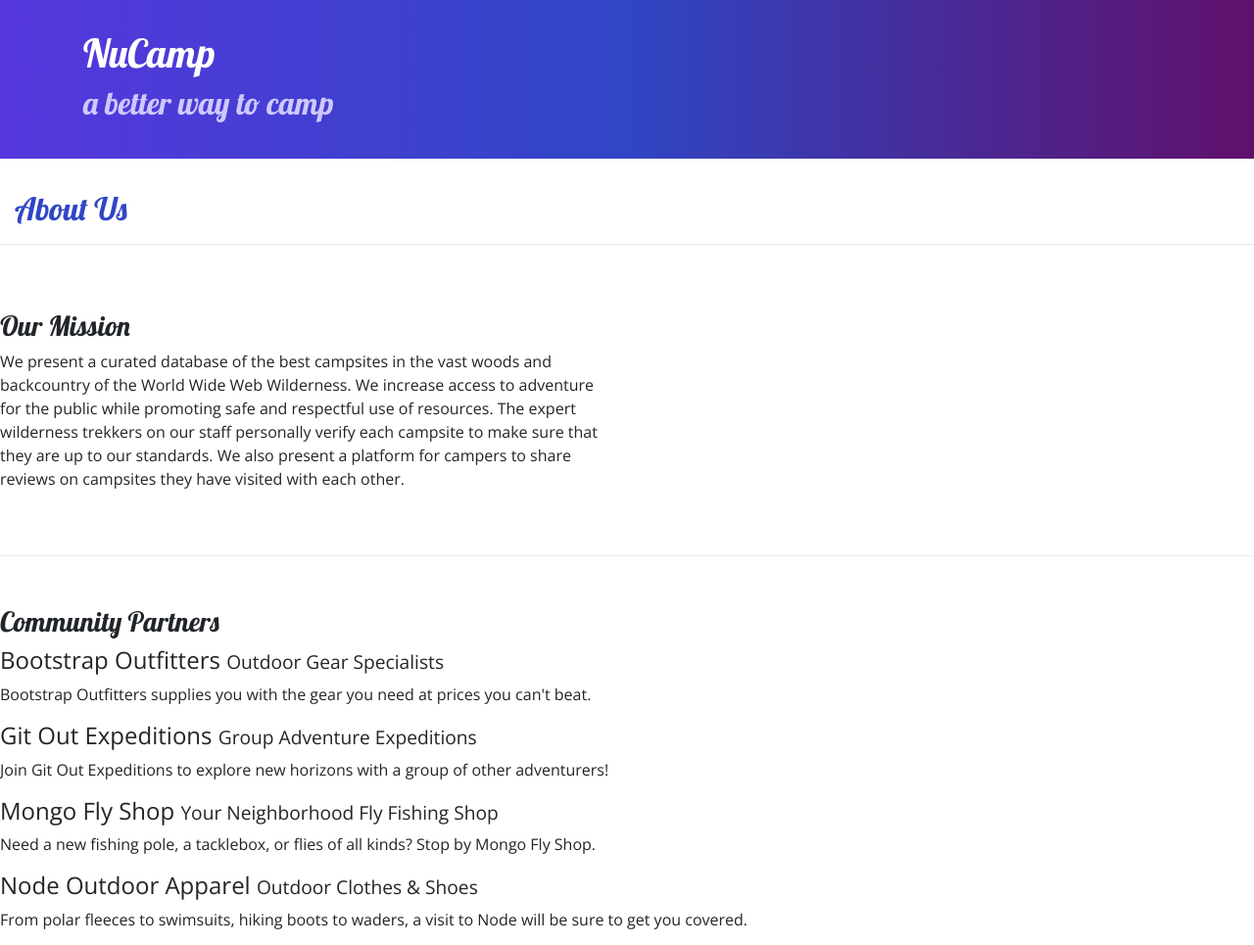
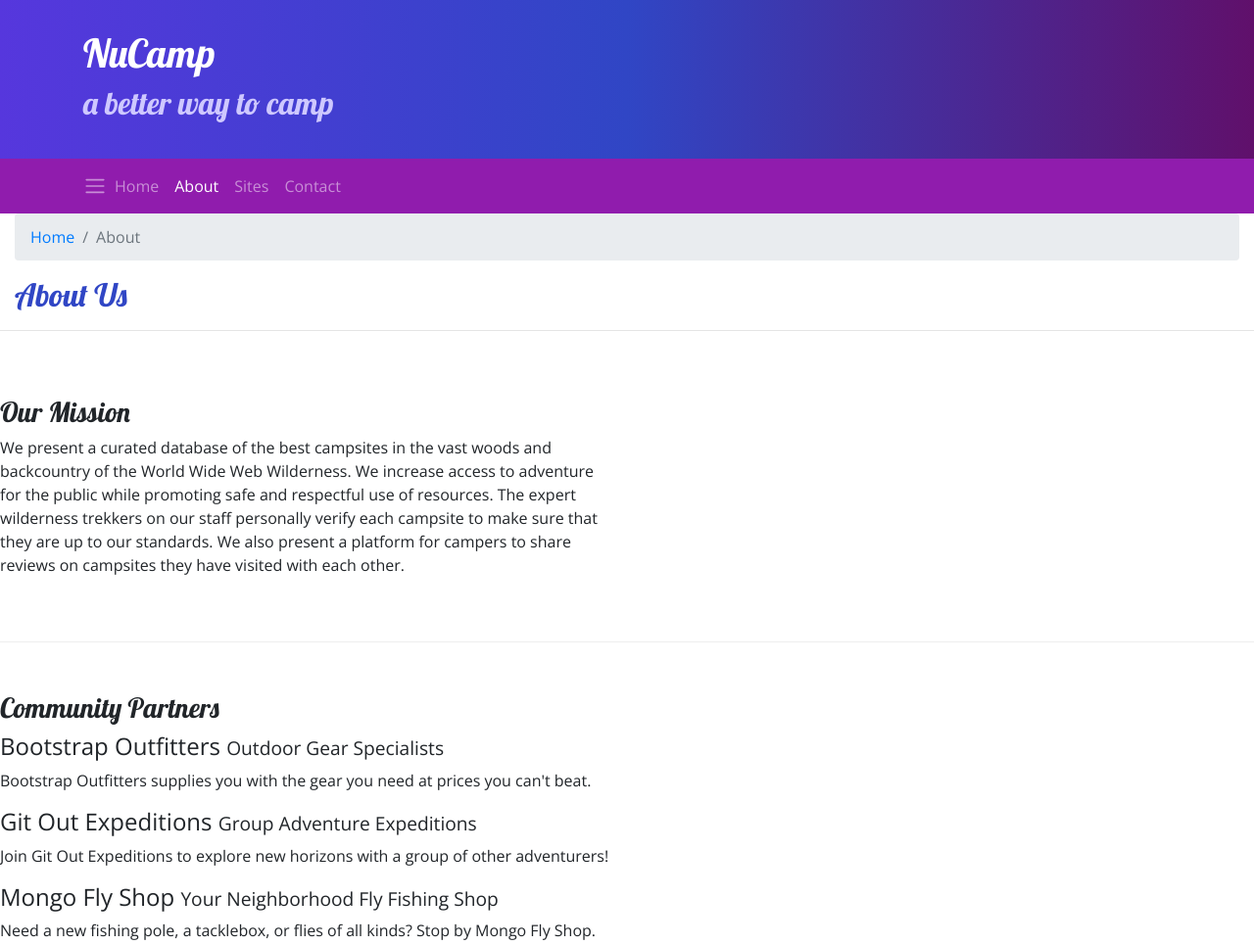
Before and after one commit to cynth-io/nucampsite, a website: page aboutus.html in a window 1280 px wide. Shown: the top 965 px of the page at 98% size. Drawn offline with nearby package versions, Linux system fonts and the light colour scheme.

Commit message:
Navigation to NucampSite

```diff
--- a/aboutus.html
+++ b/aboutus.html
@@ -1,22 +1,26 @@
 <!DOCTYPE html>
 <html lang="en">
-
     <head>
     <!-- Required meta tags always come first -->
     <meta charset="utf-8" />
     <meta name="viewport" content="width=device-width, initial-scale=1" />
 
     <!-- Bootstrap CSS -->
-    <link rel="stylesheet" href="node_modules/bootstrap/dist/css/bootstrap.min.css" />
+    <link
+        rel="stylesheet"
+        href="node_modules/bootstrap/dist/css/bootstrap.min.css"
+    />
 
     <!-- Additional CSS must be placed after Bootstrap CSS -->
-    <link rel="stylesheet" href="https://fonts.googleapis.com/css?family=Lobster|Open+Sans" />
+    <link
+        rel="stylesheet"
+        href="https://fonts.googleapis.com/css?family=Lobster|Open+Sans"
+    />
     <link rel="stylesheet" href="css/styles.css" />
     <title>NuCamp: A Better Way To Camp</title>
     </head>
 
     <body>
-
     <header class="jumbotron jumbotron-fluid">
         <div class="container">
         <div class="row">
@@ -28,10 +32,31 @@
         </div>
     </header>
 
+    <!-- NAVIGATION, RESPONSIVE BEHAVIOR BUTTON, COLLAPSE NAVBAR-->
+    <nav class="navbar navbar-expand-sm navbar-dark sticky-top">
+        <div class="container"
+            <button class="navbar-toggler ml-auto" type="button" data-toggle="collapse" data-target="#nucampNavbar">
+                <span class="navbar-toggler-icon"></span>
+            </button>
+            <div class="collapse navbar-collapse" id="nucampNavbar">
+                <ul class="navbar-nav">
+                    <li class="nav-item"><a class="nav-link" href="index.html">Home</a></li>
+                    <li class="nav-item active"><a class="nav-link" href="#">About</a></li>
+                    <li class="nav-item"><a class="nav-link" href="#">Sites</a></li>
+                    <li class="nav-item"><a class="nav-link" href="#">Contact</a></li>
+                </ul>
+            </div>
+        </div>
+    </nav>
+
     <div>
         <div>
         <div>
             <div class="col">
+                <ol class="breadcrumb">
+                    <li class="breadcrumb-item"><a href="index.html">Home</a></li>
+                    <li class="breadcrumb-item active">About</li>
+                </ol>
                 <h2>About Us</h2>
             </div>
             <hr />
@@ -43,7 +68,16 @@
             <div class="row row-content">
             <div class="col-sm-6 col-xl-6">
                 <h3>Our Mission</h3>
-                    <p>We present a curated database of the best campsites in the vast woods and backcountry of the World Wide Web Wilderness. We increase access to adventure for the public while promoting safe and respectful use of resources. The expert wilderness trekkers on our staff personally verify each campsite to make sure that they are up to our standards. We also present a platform for campers to share reviews on campsites they have visited with each other.</p>
+                <p>
+                We present a curated database of the best campsites in the vast
+                woods and backcountry of the World Wide Web Wilderness. We
+                increase access to adventure for the public while promoting safe
+                and respectful use of resources. The expert wilderness trekkers
+                on our staff personally verify each campsite to make sure that
+                they are up to our standards. We also present a platform for
+                campers to share reviews on campsites they have visited with
+                each other.
+                </p>
             </div>
             </div>
         </div>
@@ -54,14 +88,34 @@
             <div class="row row-content">
             <div class="col">
                 <h3>Community Partners</h3>
-                    <h4>Bootstrap Outfitters <small>Outdoor Gear Specialists</small></h4>
-                    <p class="d-none d-sm-block">Bootstrap Outfitters supplies you with the gear you need at prices you can't beat.</p>
-                    <h4>Git Out Expeditions <small>Group Adventure Expeditions</small></h4>
-                    <p class="d-none d-sm-block">Join Git Out Expeditions to explore new horizons with a group of other adventurers!</p>
-                    <h4>Mongo Fly Shop <small>Your Neighborhood Fly Fishing Shop</small></h4>
-                    <p class="d-none d-sm-block">Need a new fishing pole, a tacklebox, or flies of all kinds? Stop by Mongo Fly Shop.</p>
-                    <h4>Node Outdoor Apparel <small>Outdoor Clothes & Shoes</small></h4>
-                    <p class="d-none d-sm-block">From polar fleeces to swimsuits, hiking boots to waders, a visit to Node will be sure to get you covered.</p>
+                <h4>
+                Bootstrap Outfitters <small>Outdoor Gear Specialists</small>
+                </h4>
+                <p class="d-none d-sm-block">
+                Bootstrap Outfitters supplies you with the gear you need at
+                prices you can't beat.
+                </p>
+                <h4>
+                Git Out Expeditions <small>Group Adventure Expeditions</small>
+                </h4>
+                <p class="d-none d-sm-block">
+                Join Git Out Expeditions to explore new horizons with a group of
+                other adventurers!
+                </p>
+                <h4>
+                Mongo Fly Shop <small>Your Neighborhood Fly Fishing Shop</small>
+                </h4>
+                <p class="d-none d-sm-block">
+                Need a new fishing pole, a tacklebox, or flies of all kinds?
+                Stop by Mongo Fly Shop.
+                </p>
+                <h4>
+                Node Outdoor Apparel <small>Outdoor Clothes & Shoes</small>
+                </h4>
+                <p class="d-none d-sm-block">
+                From polar fleeces to swimsuits, hiking boots to waders, a visit
+                to Node will be sure to get you covered.
+                </p>
             </div>
             </div>
         </div>
@@ -75,7 +129,7 @@
             <h5>Links</h5>
             <ul class="list-unstyled">
                 <li><a href="index.html">Home</a></li>
-                        <li><a href="#">About</a></li>
+                <li><a href="aboutus.html">About</a></li>
                 <li><a href="#">Sites</a></li>
                 <li><a href="#">Contact</a></li>
             </ul>
@@ -98,7 +152,5 @@
     <script src="node_modules/jquery/dist/jquery.slim.min.js"></script>
     <script src="node_modules/popper.js/dist/umd/popper.min.js"></script>
     <script src="node_modules/bootstrap/dist/js/bootstrap.min.js"></script>
-
     </body>
-
 </html>
--- a/css/styles.css
+++ b/css/styles.css
@@ -14,12 +14,17 @@ header h2 {
     color: #CEC8FF;
 }
 
+.navbar {
+    background-color: #901CAD;
+}
+
 footer {
     background-image: linear-gradient(#CEC8FF, white);
     padding: 20px 0;
 }
 
 .jumbotron {
+    margin: 0;
     padding: 30px;
     background-image: linear-gradient(to right, #5637DD, #3046C5, #60106B);
     color: white;
```
Also changed, not shown: index.html (+18 -1 lines). Lines whose indentation alone changed are shown as unchanged.
